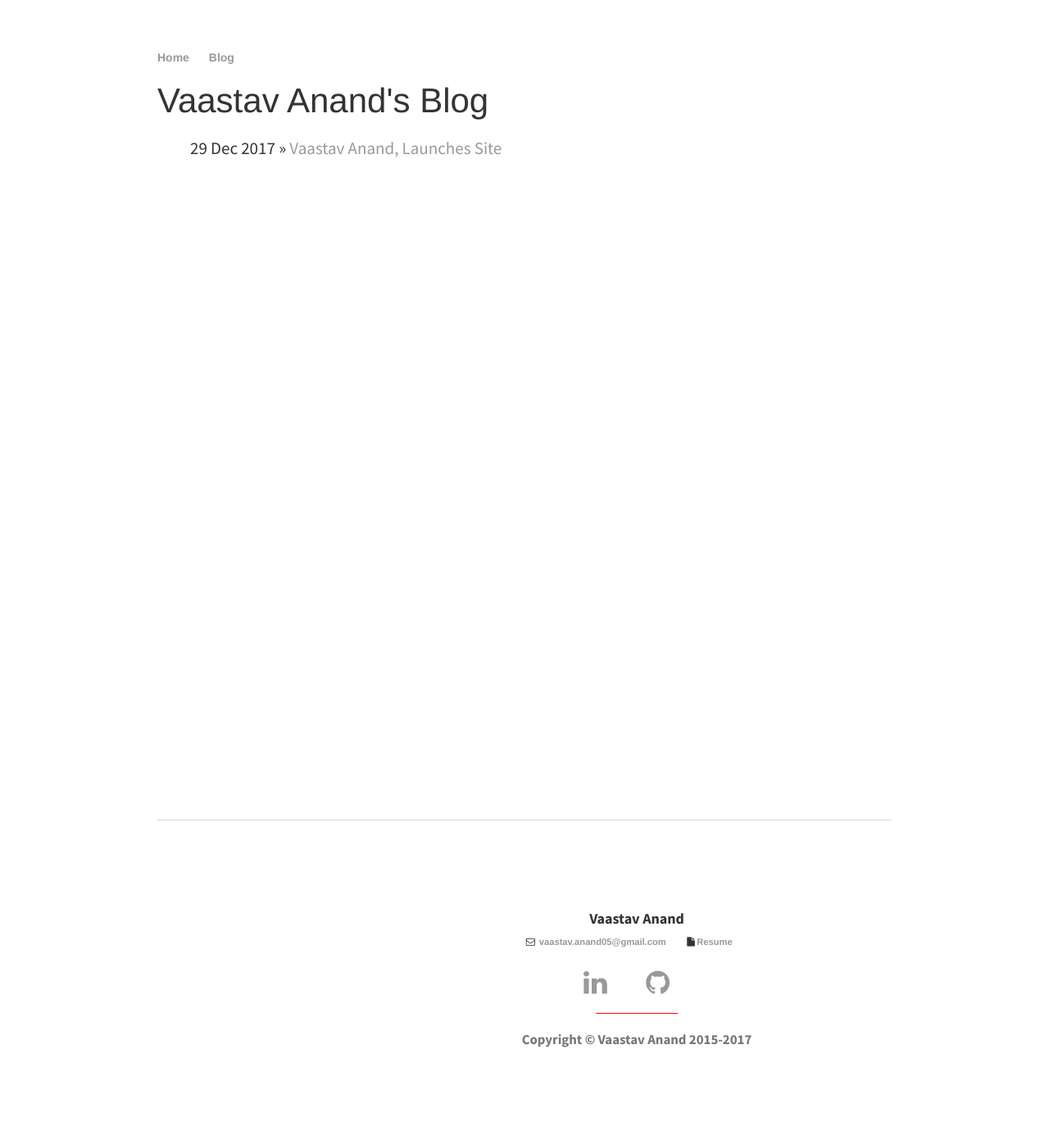
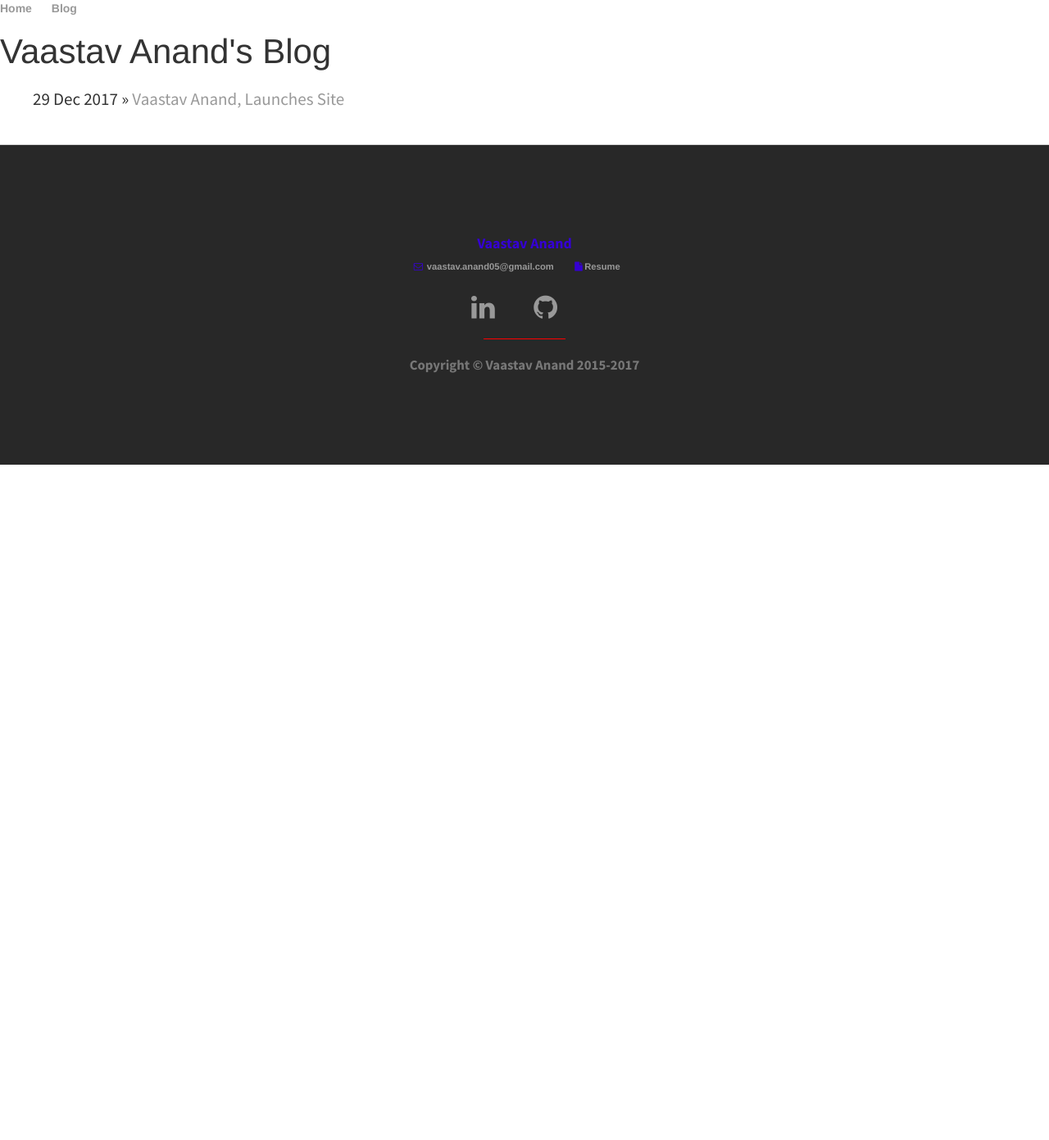
Before and after one commit to vaastav/vaastav.github.io, a Jekyll site: the page built from blog/index.html, in a window 1280 px wide. Shown: the whole page at 82% size. Built offline with Jekyll 4.4.1, drawn with Linux system fonts in a browser that asks for light colours; after the commit the page ends 900 px from its top, so only the background shows below that.

Commit message:
Update blog css

```diff
--- a/_layouts/default.html
+++ b/_layouts/default.html
@@ -31,8 +31,8 @@
 
         </div>
         <!-- Footer -->
-        <footer id="contact">
-            <div class="container">
+        <footer style="background-color:#282828" id="contact">
+            <div class="container" style="color:#3500d3">
                 <div class="row">
                     <div class="col-lg-10 col-lg-offset-1 text-center">
                         <h4><strong>Vaastav Anand</strong>
--- a/css/main.css
+++ b/css/main.css
@@ -1,6 +1,7 @@
 body {
-    margin: 60px auto;
-    width: 70%;
+    margin: 0px;
+    padding: 0px;
+    width: 100%;
     height: 100%;
 }
 nav ul, footer ul {
@@ -41,6 +42,3 @@ ul.posts {
 ul.posts li {
     list-style: none;
 }
-#full {
-    height: 100%;
-}
```
